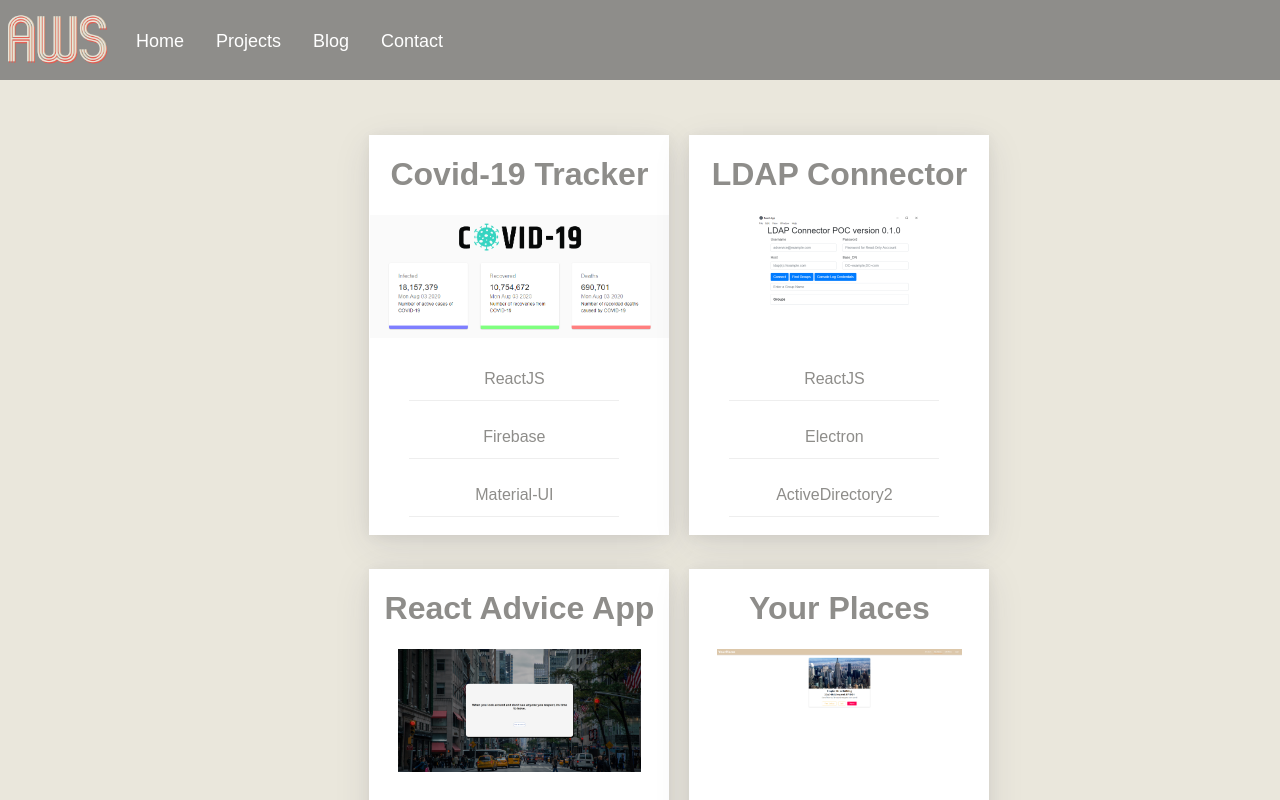
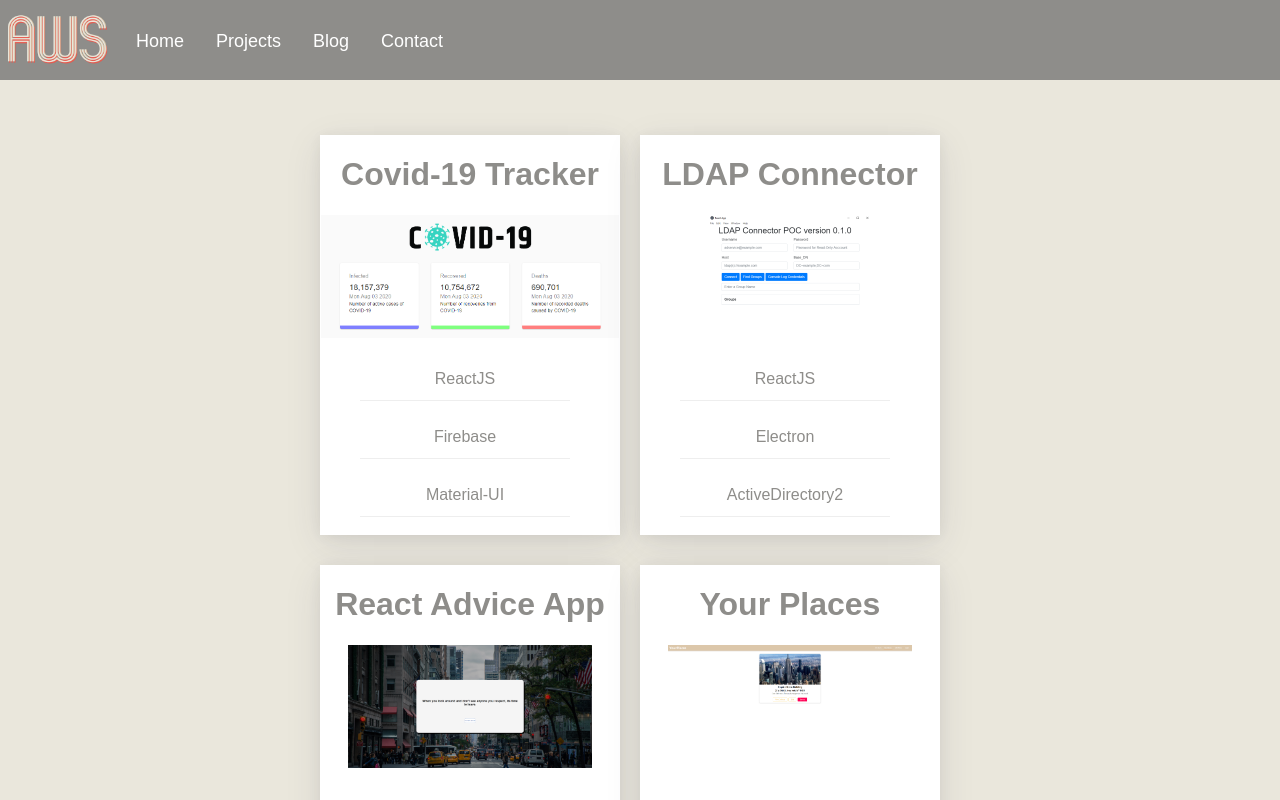
Before and after one commit to AustinSpinazze/ReactPersonalPortfolio, a React app: page /projects in a window 1280 px wide. Shown: the top 800 px of the page. Built offline with nearby package versions, Linux system fonts and the light colour scheme.

Commit message:
Refactored cards still need to figure out how to left align card grid

```diff
--- a/src/app/Projects/Projects.js
+++ b/src/app/Projects/Projects.js
@@ -1,4 +1,4 @@
-import React, { Fragment } from 'react';
+import React from 'react';
 
 import Card from '../common/Card/Card';
 import { PROJECTS } from "../../shared/constants/projects";
@@ -6,17 +6,18 @@ import "../scss/main.scss";
 
 const Projects = () => {
     return (
-        <Fragment>
-            <div className="grid">
+        <div style={{display: 'flex', justifyContent: 'center'}}>
+        <div className="projects-grid">
             {
                 PROJECTS.map((project, i) => {
                     return (
-                            <Card animatedCard={true} project={project} key={i} />
+                    <Card cardType={"flipCard"} project={project} key={i} />
+
                     )
                 })
             }
             </div>
-        </Fragment>
+        </div>
     )
 }
 
--- a/src/app/common/Card/Card.js
+++ b/src/app/common/Card/Card.js
@@ -1,20 +1,20 @@
 import React, { Fragment } from 'react';
 
-import CardFront from './CardFront';
-import CardBack from './CardBack';
-import "../../scss/main.scss";
+import FlipCard from './FlipCard';
 
-const Card = props => {
+const Card = (props) => {
+    const cardType = (type) => {
+        switch (type) {
+            case "flipCard":
+                return <FlipCard project={props.project}/>
+            default:
+                break;
+        }
+    }
+
     return (
         <Fragment>
-            {props.animatedCard ?
-                <div className="card-container">
-                    <div className="card-body">
-                        <CardBack project={props.project}/>
-                        <CardFront project={props.project} />
-                    </div>
-                </div> : null
-            }
+            {cardType(props.cardType)}
         </Fragment>
     )
 }
--- a/src/app/common/Card/CardBack.js
+++ /dev/null
@@ -1,26 +0,0 @@
-import React from 'react';
-
-import githubLogo from "../../../../public/images/githubOutline100.png";
-import Button from '../Button';
-import "../../scss/main.scss";
-
-const CardBack = props => {
-    const openProject = () => {
-        window.open(props.project.linkToProject);
-    }
-
-    return (
-        <div className="card-side side-back">
-            <div className="description">
-                {props.project.description}
-            </div>
-                {props.project.linkToProject ?
-                    <Button name={"Link to " + props.project.title} onClick={openProject} /> : null
-                }
-                <Button type="imageLink" link={props.project.linkToRepo} className="githubLinkItem" imageClass="githubLinkImage" image={githubLogo} alt="Github" />
-
-        </div>
-    )
-}
-
-export default CardBack;
--- a/src/app/common/Card/CardFront.js
+++ /dev/null
@@ -1,25 +0,0 @@
-import React from 'react';
-
-import "../../scss/main.scss";
-
-const CardFront = props => {
-    return (
-        <div className="card-side side-front">
-            <h1>{props.project.title}</h1>
-            {props.project.image ?
-                <img className="card-header-img" src={props.project.image} /> : null
-            }
-            <div className="side-front-content">
-                <ul className="card-technologies">
-                    {
-                        props.project.technologies.map((technology, i) => {
-                            return (<li className="card-technologies-item" key={i}>{technology}</li>)
-                        })
-                    }
-                </ul>
-            </div>
-        </div>
-    )
-}
-
-export default CardFront
--- /dev/null
+++ b/src/app/common/Card/FlipCard.js
@@ -0,0 +1,41 @@
+import React from 'react';
+
+import githubLogo from "../../../../public/images/githubOutline100.png";
+import Button from '../Button';
+import "../../scss/main.scss";
+
+const FlipCard = (props) => {
+    const openProject = () => {
+        window.open(props.project.linkToProject);
+    }
+    return (
+        <div className="flip-card-container">
+            <div className="flip-card-body">
+                <div className="flip-card-side flip-card-side-front">
+                    <h1>{props.project.title}</h1>
+                    {props.project.image ?
+                        <img className="flip-card-header-img" src={props.project.image} /> : null
+                    }
+                    <ul className="flip-card-technologies">
+                        {
+                            props.project.technologies.map((technology, i) => {
+                                return (<li className="flip-card-technologies-item" key={i}>{technology}</li>)
+                            })
+                        }
+                    </ul>
+                </div>
+                <div className="flip-card-side flip-card-side-back">
+                    <div className="flip-card-description">
+                        {props.project.description}
+                    </div>
+                    {props.project.linkToProject ?
+                        <Button name={"Link to " + props.project.title} onClick={openProject} /> : null
+                    }
+                    <Button type="imageLink" link={props.project.linkToRepo} className="githubLinkItem" imageClass="githubLinkImage" image={githubLogo} alt="Github" />
+                </div>
+            </div>
+        </div>
+    )
+}
+
+export default FlipCard;
--- a/src/app/scss/components/_card.scss
+++ b/src/app/scss/components/_flipcard.scss
@@ -1,9 +1,9 @@
-.button-wrapper {
+.flip-card-button-wrapper {
   height: 200px;
   bottom: 0;
 }
 
-.card-container {
+.flip-card-container {
   display: inline-block;
   position: relative;
   z-index: 1;
@@ -13,7 +13,7 @@
   perspective: 1000px;
 }
 
-.card-body {
+.flip-card-body {
   width: 100%;
   height: 100%;
   background-color: white;
@@ -21,17 +21,17 @@
   transition: all 0.5s linear;
 }
 
-.card-container:hover .card-body {
+.flip-card-container:hover .flip-card-body {
   transform: rotateY(180deg);
 }
 
-.card-container:hover > .card-body > .side-front {
+.flip-card-container:hover > .flip-card-body > .flip-side-front {
   opacity: 0;
   visibility: hidden;
   transition: opacity 1s ease-in, visibility 0.75s linear;
 }
 
-.card-side {
+.flip-card-side {
   position: absolute;
   top: 0;
   overflow: hidden;
@@ -44,36 +44,36 @@
   box-shadow: 0 10px 35px rgba(50, 50, 93, 0.1), 0 2px 15px rgba(0, 0, 0, 0.07);
 }
 
-.card-header-img {
+.flip-card-header-img {
   max-width: 100%;
   max-height: 123px;
   margin: 0;
   padding: 0;
 }
 
-.card-technologies {
+.flip-card-technologies {
   list-style: none;
   width: 70%;
 }
 
-.card-technologies-item {
+.flip-card-technologies-item {
   border-bottom: 1px solid #eee;
   margin-bottom: 15px;
   padding: 0.75rem;
 }
 
-.description {
+.flip-card-description {
   margin: 30px 20px 20px 20px;
   font-size: 18px;
   font-weight: 400;
   height: 240px;
 }
 
-.side-front [class^="col-xs"]:first-of-type {
+.flip-card-side-front [class^="col-xs"]:first-of-type {
   padding-left: 0;
 }
 
-.side-back {
+.flip-card-side-back {
   z-index: 2;
   text-align: center;
   transform: rotateY(180deg);
--- a/src/app/scss/main.scss
+++ b/src/app/scss/main.scss
@@ -1,7 +1,7 @@
 @import "./base/reset";
 
 @import "./components/button.scss";
-@import "./components/card.scss";
+@import "./components/flipcard.scss";
 
 @import "./layout/navBar.scss";
 @import "./layout/navLinks.scss";
--- a/src/app/scss/pages/_projects.scss
+++ b/src/app/scss/pages/_projects.scss
@@ -1,10 +1,17 @@
-.grid {
-    width: 60%;
-    margin: 0 0 0 24.8%;
+.projects-grid {
+    display: flex;
+    flex-wrap: wrap;
+    justify-content: center;
+    flex-basis: auto;
+    max-width: 60%;
 }
 
-@media only screen and (max-width: 1700px) {
-    .grid {
-        margin: 0 0 0 28%;
-    }
-}
+// .projects-grid-row {
+//     width: 25%;
+// }
+
+// @media only screen and (max-width: 1700px) {
+//     .grid {
+//         margin: 0 0 0 28%;
+//     }
+// }
```
Also changed, not shown: 1 other file (tests, documents, lock files or other folders). Lines whose indentation alone changed are shown as unchanged.
